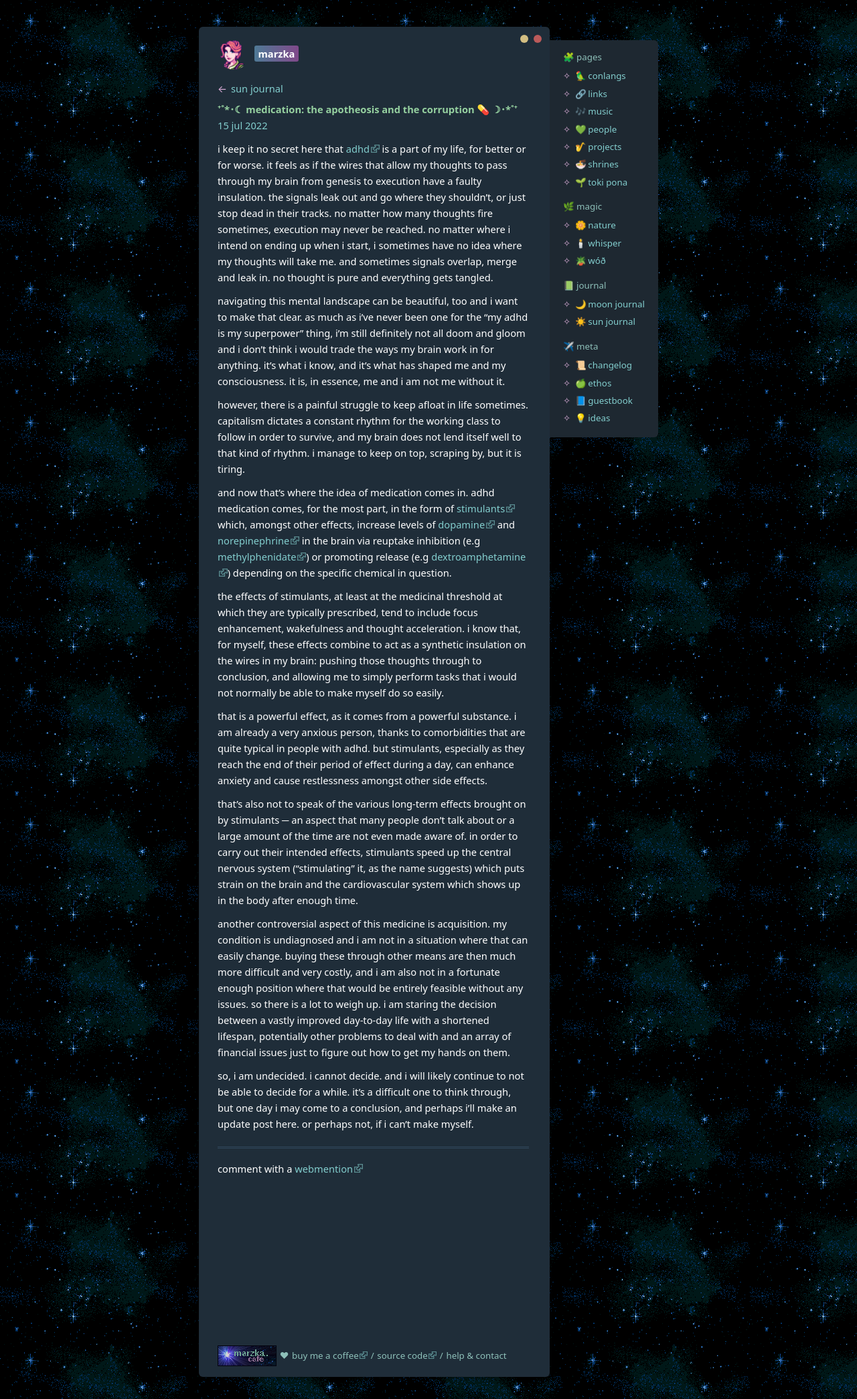
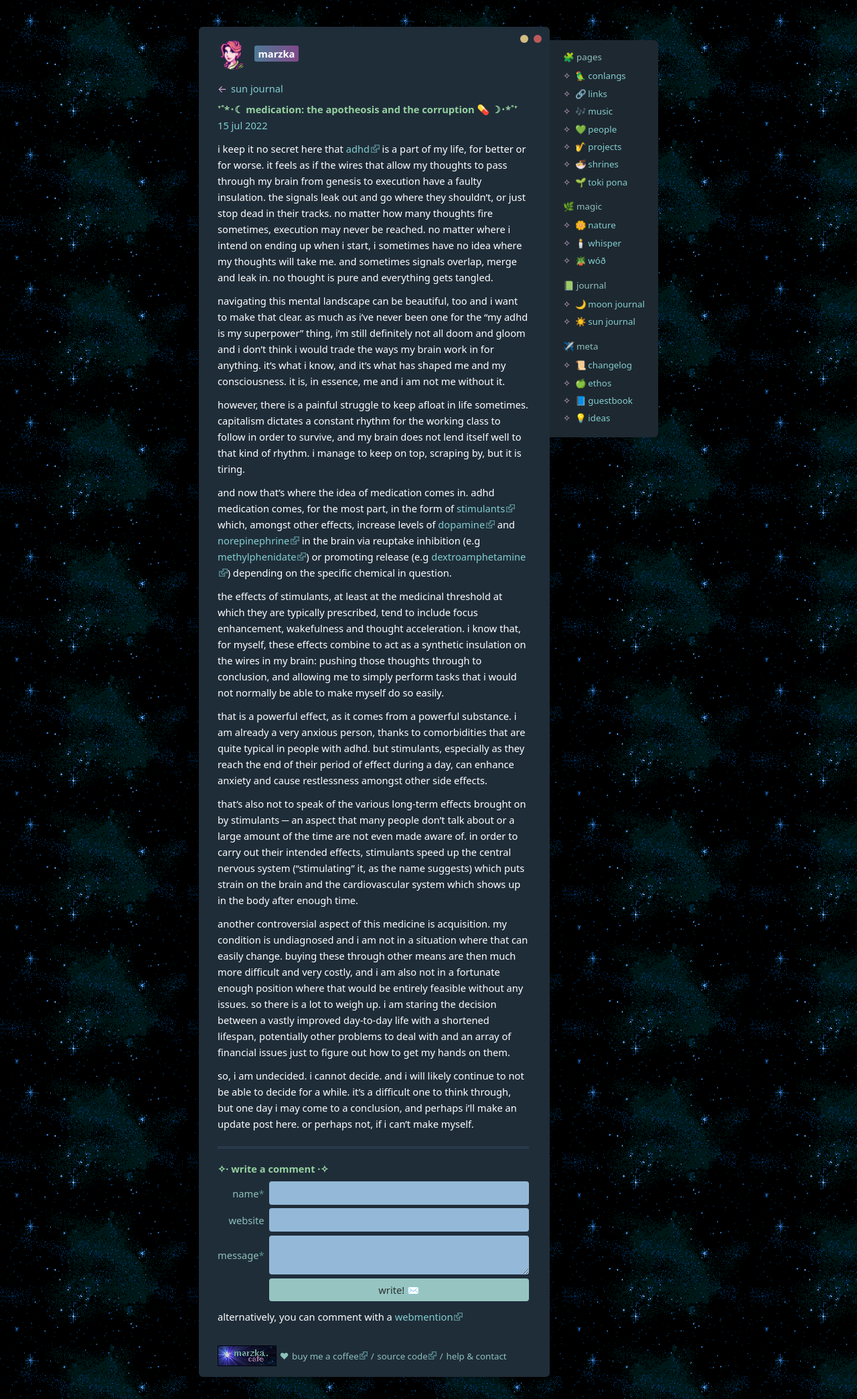
Before and after one commit to m5ka/maria.town, a Jekyll site: the page built from _posts/2022-07-15-medication-apotheosis-corruption.md, in a window 1280 px wide. Shown: the whole page at 67% size. Built offline with Jekyll 4.4.1, drawn with Linux system fonts in a browser that asks for light colours; Markdown is read by kramdown in place of the engine named in the settings.

Commit message:
✉️ add form for comments

```diff
--- a/_layouts/sun.html
+++ b/_layouts/sun.html
@@ -20,4 +20,25 @@ layout: default
     </div>
 </article>
 <hr>
-<p>comment with a <a href="https://webmentions.neocities.org" target="_blank" rel="noreferrer noopener">webmention</a></p>
+<h2>write a comment</h2>
+<form action="https://riku.miso.town/submit?user_id=13&label=marzka.cafe:comment:{{ page.date | date: "%Y-%m-%d-" | append: page.title | slugify | truncate: 30, "" }}" method="post">
+    <input type="hidden" name="redirect" value="{{ "/comment-sent/" | absolute_url }}">
+    <label class="required" for="name">name</label>
+    <input type="text" name="name" id="name" autocomplete="off" required>
+    <label for="website">website</label>
+    <input type="text" name="website" id="website" autocomplete="off">
+    <label class="required" for="message">message</label>
+    <textarea name="message" id="message" autocomplete="off" required></textarea>
+    <button type="submit">write! ✉️</button>
+</form>
+<p>alternatively, you can comment with a <a href="https://webmentions.neocities.org" target="_blank" rel="noreferrer noopener">webmention</a></p>
+{% if page.comments %}
+<h2>comments</h2>{% for comment in page.comments %}
+<blockquote>
+    {{ comment.message }}<br>
+    ─{% if comment.website %}<a href="{{ comment.website }}" target="_blank" rel="noreferrer noopener nofollow">{% else %}<em>{% endif %}
+        {{ comment.name }}
+    {% if comment.website %}</a>{% else %}</em>{% endif %}{% if comment.date %} ·
+    {{ comment.date | date: "%d %b %Y" | downcase }}{% endif %}
+</blockquote>
+{% endfor %}{% endif %}
--- a/_sass/guestbook.sass
+++ b/_sass/form.sass
@@ -1,9 +1,18 @@
-.guestbook
-    dl
-        row-gap: .25em
+form
+    display: grid
+    grid-template-columns: auto 1fr
+    align-items: center
+    column-gap: .5em
+    row-gap: .375em
+    margin-bottom: .75em
 
-        dt.required::after
+    label
+        text-align: right
+        color: $fg-subtle
+
+        &.required::after
             content: "*"
+            color: darken($fg-subtle, 20%)
 
     input[type="text"],
     textarea,
@@ -34,6 +43,7 @@
         padding: .5em .75em
         cursor: $cursor-pot
         transition: transform .1s ease-in-out
+        grid-column: 2
 
         &:active
             transform: scale(95%)
--- a/assets/css/main.sass
+++ b/assets/css/main.sass
@@ -11,6 +11,6 @@
 @import "typography"
 @import "blocks"
 @import "layout"
-@import "guestbook"
+@import "form"
 // third party
 @import "zenburn.css"
```
Also changed, not shown: _pages/comment-sent.md (added, +11 -0 lines), _pages/guestbook.md (+7 -10 lines).
